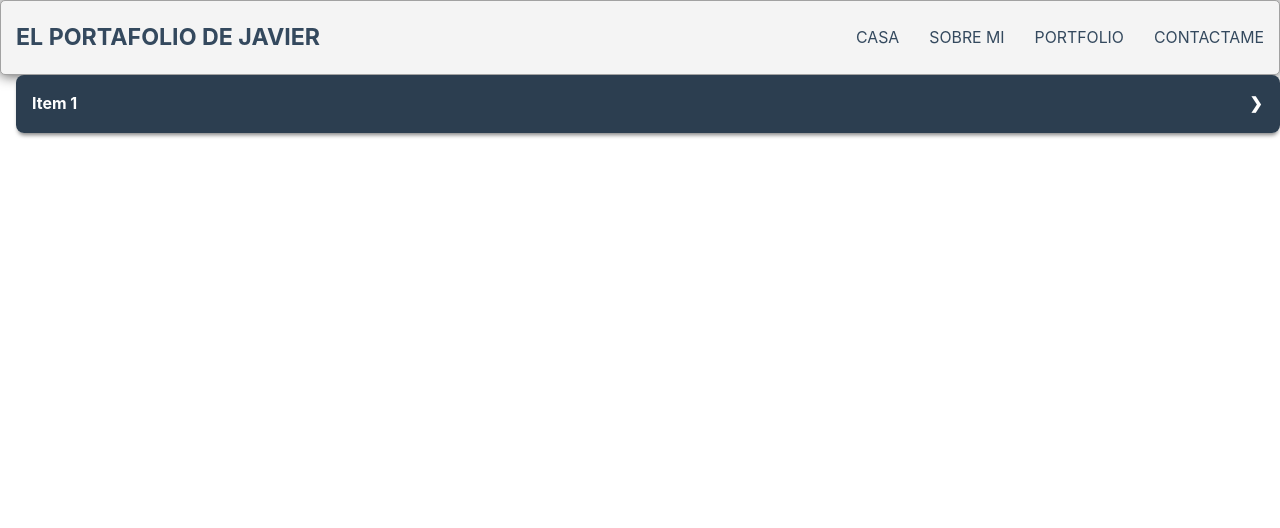
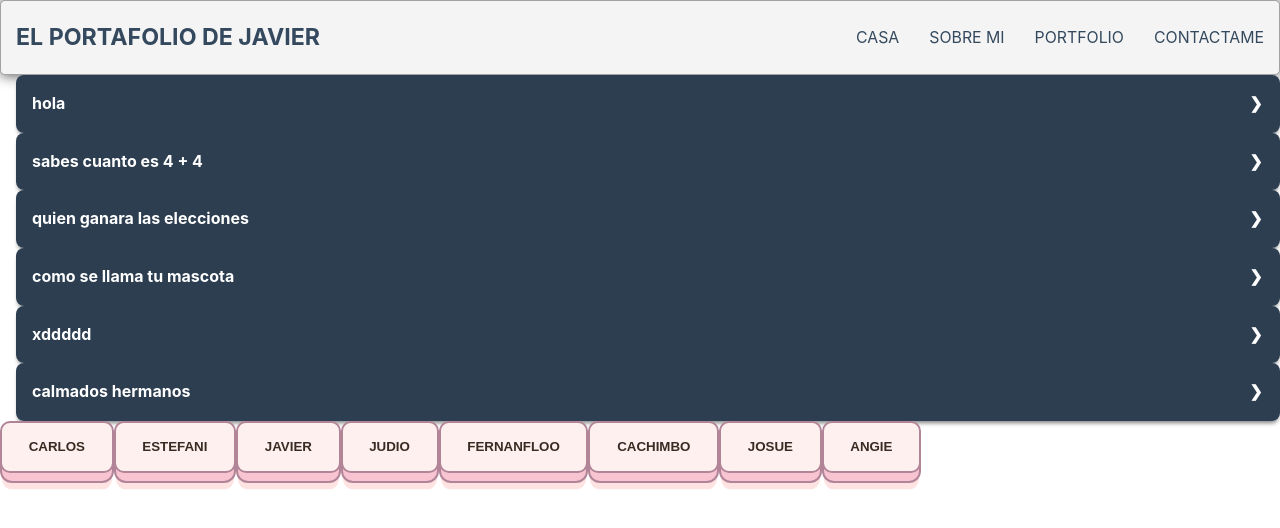
Before and after one commit to fimovol/react-ejemplo, a React (Create React App) app: page / in a window 1280 px wide. Shown: the top 528 px of the page. Built offline with nearby package versions, Linux system fonts and the light colour scheme.

Commit message:
nuevos cambios cuhngos

```diff
--- a/package.json
+++ b/package.json
@@ -8,6 +8,7 @@
     "@testing-library/react": "^11.2.6",
     "@testing-library/user-event": "^12.8.3",
     "gh-pages": "^3.1.0",
+    "node-sass": "^6.0.0",
     "react": "^17.0.2",
     "react-dom": "^17.0.2",
     "react-scripts": "4.0.3",
--- a/src/App.js
+++ b/src/App.js
@@ -1,11 +1,104 @@
 import './App.css';
 import Navar from './componets/navavr/navar.js'
 import Accordeon from './componets/cuerpo/cuerpo.js'
-function App() {
+import Boton from './componets/botones/botones.js'
+/* const Header =({course}) => <h1>{course.name}</h1>
+
+
+const Content =({parts}) =>
+    <>
+      {parts.map((notes) =>
+          <div key={notes.name+notes.exercises}>
+            <h2>{notes.name}</h2>
+            <h3>{notes.exercises}</h3>
+          </div>
+        )
+      }
+    </>
+
+const Total =({parts})=>
+  {
+    console.log(parts)
+    var acumulado = 0
+    parts.map((suma) =>
+      acumulado += suma.exercises
+    )
+    return(
+      <>
+        <h1>el acumulado es {acumulado}</h1>
+      </>
+    )
+  } */
+
+const App =()=> {
+
+  /* const course ={
+    name: 'Half Stack application development',
+    parts: [
+      {
+        name: 'Fundamentals of React',
+        exercises: 10
+      },
+      {
+        name: 'Using props to pass data',
+        exercises: 7
+      },
+      {
+        name: 'State of a component',
+        exercises: 14
+      }
+    ]
+  }
+
+  return (
+    <div>
+      <Header course={course} />
+      <Content parts={course.parts} />
+      <Total parts={course.parts} />
+    </div>
+  ) */
+
+  const name = [
+    "carlos",
+    "estefani",
+    "javier",
+    "judio",
+    "fernanfloo",
+    "cachimbo",
+    "josue",
+    "angie"
+  ]
+  const acordeon = [
+    {
+      titulo:"hola",
+      descrip:"asta luego",
+    },
+    {
+      titulo:"sabes cuanto es 4 + 4",
+      descrip:" es 8",
+    },
+    {
+      titulo:"quien ganara las elecciones",
+      descrip:"no lo se ",
+    },
+    {
+      titulo:"como se llama tu mascota",
+      descrip:"bob",
+    },
+    {
+      titulo:"xddddd",
+      descrip:"ejemplo nuevo",
+    },
+    {
+      titulo:"calmados hermanos",
+      descrip:"el nuevo color de los pokemones es marron es muy sad aveces no quiero ni asjdbasoudasbo",
+    }
+  ]
   return (
     <div className="App">
       <Navar/>
-      <Accordeon/>
+      <Accordeon acordeon={acordeon}/>
+      <Boton name={name}/>
 
     </div>
   );
--- /dev/null
+++ b/src/componets/botones/botones.js
@@ -0,0 +1,9 @@
+import estilo from './botones.module.scss'
+
+export default function Boton({name}){
+    return(
+        name.map((nombre) =>
+            <button className={estilo.learnmore}>{nombre}</button>
+        )
+    )
+}
--- /dev/null
+++ b/src/componets/botones/botones.module.scss
@@ -0,0 +1,52 @@
+$bg: #fff;
+$text: #382b22;
+$light-pink: #fff0f0;
+$pink: #ffe9e9;
+$dark-pink: #f9c4d2;
+$pink-border: #b18597;
+$pink-shadow: #ffe3e2;
+
+button {
+    &.learnmore {
+      font-weight: 600;
+      color: $text;
+      text-transform: uppercase;
+      padding: 1.25em 2em;
+      background: $light-pink;
+      border: 2px solid $pink-border;
+      border-radius: 0.75em;
+      transform-style: preserve-3d;
+      transition: transform 150ms cubic-bezier(0, 0, 0.58, 1), background 150ms cubic-bezier(0, 0, 0.58, 1);
+      &::before {
+        position: absolute;
+        content: '';
+        width: 100%;
+        height: 100%;
+        top: 0;
+        left: 0;
+        right: 0;
+        bottom: 0;
+        background: $dark-pink;
+        border-radius: inherit;
+        box-shadow: 0 0 0 2px $pink-border, 0 0.625em 0 0 $pink-shadow;
+        transform: translate3d(0, 0.75em, -1em);
+        transition: transform 150ms cubic-bezier(0, 0, 0.58, 1), box-shadow 150ms cubic-bezier(0, 0, 0.58, 1);
+      }
+      &:hover {
+        background: $pink;
+        transform: translate(0, 0.25em);
+        &::before {
+          box-shadow: 0 0 0 2px $pink-border, 0 0.5em 0 0 $pink-shadow;
+          transform: translate3d(0, 0.5em, -1em);
+        }
+      }
+      &:active {
+        background: $pink;
+        transform: translate(0em, 0.75em);
+        &::before {
+          box-shadow: 0 0 0 2px $pink-border, 0 0 $pink-shadow;
+          transform: translate3d(0, 0, -1em);
+        }
+      }
+    }
+  }
--- a/src/componets/cuerpo/cuerpo.js
+++ b/src/componets/cuerpo/cuerpo.js
@@ -1,27 +1,32 @@
 import estilo from './cuerpo.module.css'
 
-export default function Accordeon(){
+export default function Accordeon({acordeon}){
     function S4() {
         return (((1+Math.random())*0x10000)|0).toString(16).substring(1);
     }
     // then to call it, plus stitch in '4' in the third group
     const guid = () => (S4() + S4() + "-" + S4() + "-4" + S4().substr(0,3) + "-" + S4() + "-" + S4() + S4() + S4()).toLowerCase();
+
+    return(
+        acordeon.map((iterador) => {
             const clave=guid()
             return(
-        <>
                 <div className={estilo.row}>
                     <div className={estilo.col}>
                         <div className={estilo.tabs}>
                             <div className={estilo.tab}>
                                 <input className={estilo.input} type="checkbox" id={clave}></input>
-                            <label className={estilo.tablabel} for={clave}>Item 1</label>
+                                <label className={estilo.tablabel} for={clave}>
+                                    {iterador.titulo}
+                                </label>
                                 <div className={estilo.tabcontent}>
-                                Lorem ipsum dolor sit amet consectetur, adipisicing elit. Ipsum, reiciendis!
+                                    {iterador.descrip}
                                 </div>
                             </div>
                         </div>
                     </div>
                 </div>
-        </>
+            )
+        })
     )
 }
```
Also changed, not shown: 1 other file (tests, documents, lock files or other folders). Lines whose indentation alone changed are shown as unchanged.
